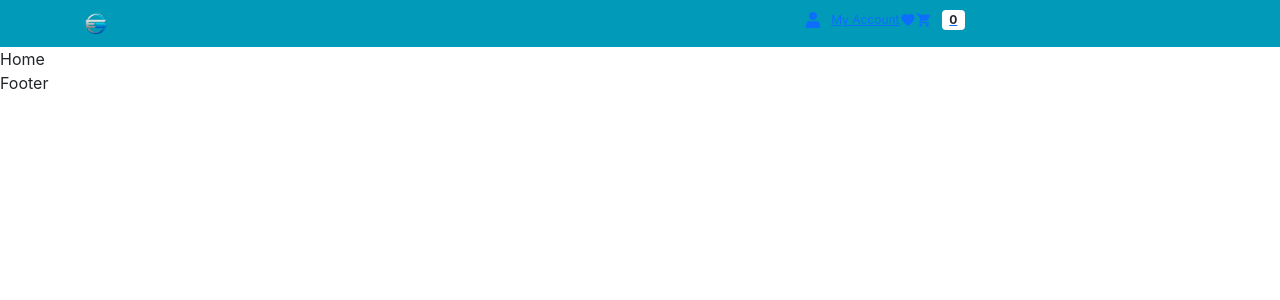
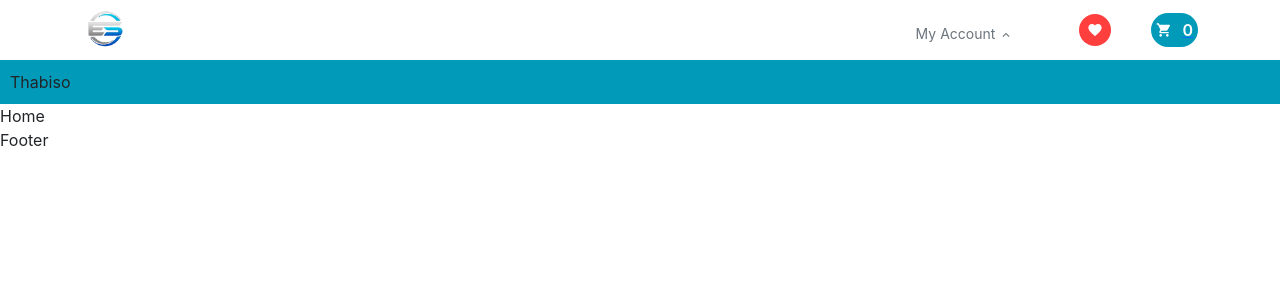
Before and after one commit to Thabiso-Timzo/api.express-store, a React (Create React App) app in the folder client/: page / in a window 1280 px wide. Shown: the top 300 px of the page. Built offline with nearby package versions, Linux system fonts and the light colour scheme.

Commit message:
Modified header

```diff
--- a/client/src/components/header/Header.scss
+++ b/client/src/components/header/Header.scss
@@ -1,6 +1,6 @@
 .nav {
-    background-color: var(--color-0019AB8);
-    padding: 10px;
+    background-color: var(--color-white);
+    padding: 5px;
 
     .container {
         width: 100%;
@@ -9,46 +9,165 @@
             display: flex;
             flex-direction: row;
             justify-content: space-between;
-            gap: 500px;
+
+            .bars {
+                display: none;
+            }
 
             .col-1 {
                 float: left;
                 width: 20%;
+                display: block;
                 a {
                     img {
-                        width: 30px;
+                        width: 50px;
                     }
                 }
             }
 
+            .cart-group {
+                display: none;
+            }
+
             .co1-2 {
                 float: right;
-                width: 40%;
+                width: 80%;
+                display: block;
 
                 .upper-links {
+                    float: right;
                     display: flex;
                     align-items: center;
-                    // justify-content: space-between;
+                    gap: 40px;
+
+                    .dropdown {
+                        padding-top: 5px;
+                    }
+
+                    .favourite {
+                        background-color: var(--color-FF3E3E);
+                        padding: 8px;
+                        border-radius: 30px;
+
+                        a {
+                            .icons {
+                                color: var(--color-white);
+                            }
+                        }
+                    }
+
+                    .cart {
+                        background-color: var(--color-0019AB8);
+                        padding: 5px;
+                        border-radius: 30px;
+
+                        a {
+                            .icons,
+                            span {
+                                color: var(--color-white);
+                            }
+
+                            span {
+                                font-weight: 600;
+                            }
+                        }
+                    }
 
 
-                    .icon {
-                        font-size: 30px;
-                        color: var(--color-1A1A1A);
-                    }
-
-                    a {
-                        // d-flex align-items-center gap-10
+                    a,
+                    .favourite a,
+                    .cart a {
                         display: flex;
                         align-items: center;
                         gap: 10px;
 
-                        p {
-                            font-size: 12px;
-                            margin-bottom: 0;
-                        }
                     }
                 }
             }
         }
     }
 }
+
+.second-nav {
+    display: block;
+    width: 100;
+    padding: 10px;
+    background-color: var(--color-0019AB8);
+}
+
+.mobile {
+    display: none;
+}
+
+@media screen and (max-width: 768px) {
+    .nav {
+        box-shadow: 1px 1px 1px 1px var(--color-1A1A1A);
+
+        .container {
+            .item-container {
+
+                .col-1 {
+
+                    a {
+                        text-align: center;
+                        img {
+                            margin-left: auto;
+                            margin-right: auto;
+                        }
+                    }
+                }
+
+                .bars {
+                    display: block;
+                    padding-top: 10px;
+                }
+
+                .cart-group {
+                    display: flex;
+                    gap: 10px;
+                    padding-top: 10px;
+
+                    .search,
+                    .cart {
+                        color: var(--color-1A1A1A);
+                    }
+                }
+                .co1-2 {
+                    display: none;
+                }
+            }
+        }
+    }
+
+    .second-nav {
+        display: none;
+    }
+
+    .mobile {
+        background-color: var(--color-transparent);
+        width: 100%;
+        height: 100%;
+        position: fixed;
+        margin: -60px 0px 0px 0px;
+        padding: 0%;
+        display: block;
+
+        .container {
+            margin: 0%;
+            padding: 0%;
+            width: 60%;
+            height: 100%;
+            background-color: var(--color-white);
+
+            .close {
+                margin: 20px -30px 0px 0px;
+                padding: 0px 0px 0px 10px;
+                float: right;
+                background-color: var(--color-white);
+                padding: 2px;
+                width: 10%;
+                border-radius: 0px 50px 50px 0px;
+            }
+        }
+    }
+}
--- a/client/src/components/header/Header.tsx
+++ b/client/src/components/header/Header.tsx
@@ -1,56 +1,49 @@
-import React, { useState } from 'react'
+import React from 'react'
 import { Link  } from 'react-router-dom'
-//import { BsSearch } from 'react-icons/bs'
-//import { TiArrowSync } from 'react-icons/ti'
+import { FaBars, FaSearch } from 'react-icons/fa'
 import { MdFavorite, MdShoppingCart } from 'react-icons/md'
-import { FaUser } from 'react-icons/fa'
-//import { BiCategoryAlt } from 'react-icons/bi'
 
 import logo from '../../assets/logo.png'
 import AccDropdown from '../acc-dropdown/AccDropdown'
 import './Header.scss'
 
-type HeaderProps = {
-
-}
-
 const Header = () => {
-  const [acc, setAcc] = useState<boolean>(false)
-
-  const accDropDown = () => {
-    setAcc(!acc)
-  }
   return (
     <>
       <header className="nav">
         <div className="container">
           <div className="item-container">
+          <div className="bars">
+            <FaBars />
+          </div>
           <div className="col-1">
             <Link to='/'>
               <img  src={logo} alt="" />
             </Link>
           </div>
+          <div className="cart-group">
+            <div className="search">
+              <FaSearch />
+            </div>
+            <div className="cart">
+              <MdShoppingCart />
+            </div>
+          </div>
           <div className="co1-2">
             <div className="upper-links">
-              <div>
-                <Link to=''>
-                  <FaUser className='icons'/>
-                  <p>My Account</p>
-                </Link>
-                {acc && (
-                  <AccDropdown />
-                )}
+              <div className='dropdown'>
+                <AccDropdown />
               </div>
-              <div className="">
-                <Link to=''>
+              <div className='favourite'>
+                <Link to='/wishlist'>
                   <MdFavorite className='icons'/>
                 </Link>
               </div>
-              <div>
-                <Link to=''>
+              <div className='cart'>
+                <Link to='/cart'>
                   <MdShoppingCart className='icons'/>
-                  <div className="d-flex flex-column gap-10">
-                    <span className='badge bg-white text-dark size'>0</span>
+                  <div>
+                    <span>0</span>
                   </div>
                 </Link>
               </div>
@@ -59,37 +52,14 @@ const Header = () => {
           </div>
         </div>
       </header>
-      {/* <header className="header-bottom py-3">
-        <div className="column-xxl">
-          <div className="row">
-            <div className="col-12">
-              <div className="menu-bottom d-flex align-items-center gap-30">
-              <div>
-                <div className="dropdown">
-                  <button className="btn btn-secondary dropdown-toggle bg-transparent border-0 d-flex gap-30"  type="button" id="dropdownMenuButton1" data-bs-toggle="dropdown" aria-expanded="false">
-                    <BiCategoryAlt size={20} />
-                    <span>Shop Categories</span>
-                  </button>
-                  <ul className="dropdown-menu" aria-labelledby="dropdownMenuButton1">
-                    <li><Link className="dropdown-item" to="#">Action</Link></li>
-                    <li><Link className="dropdown-item" to="#">Another action</Link></li>
-                    <li><Link className="dropdown-item" to="#">Something else here</Link></li>
-                  </ul>
-                </div>
-              </div>
-              <div className='menu-links'>
-                <div className="d-flex align-items-center gap-15">
-                  <NavLink to='/'>Home</NavLink>
-                  <NavLink to='/'>Our Store</NavLink>
-                  <NavLink to='/'>Blogs</NavLink>
-                  <NavLink to='/contact'>Contact</NavLink>
-                </div>
-              </div>
-              </div>
-            </div>
-          </div>
-        </div>
-      </header> */}
+     <header className='second-nav'>
+      Thabiso
+     </header>
+     <header className='mobile'>
+      <div className="container">
+        <div className="close">x</div>
+      </div>
+     </header>
     </>
   )
 }
```
